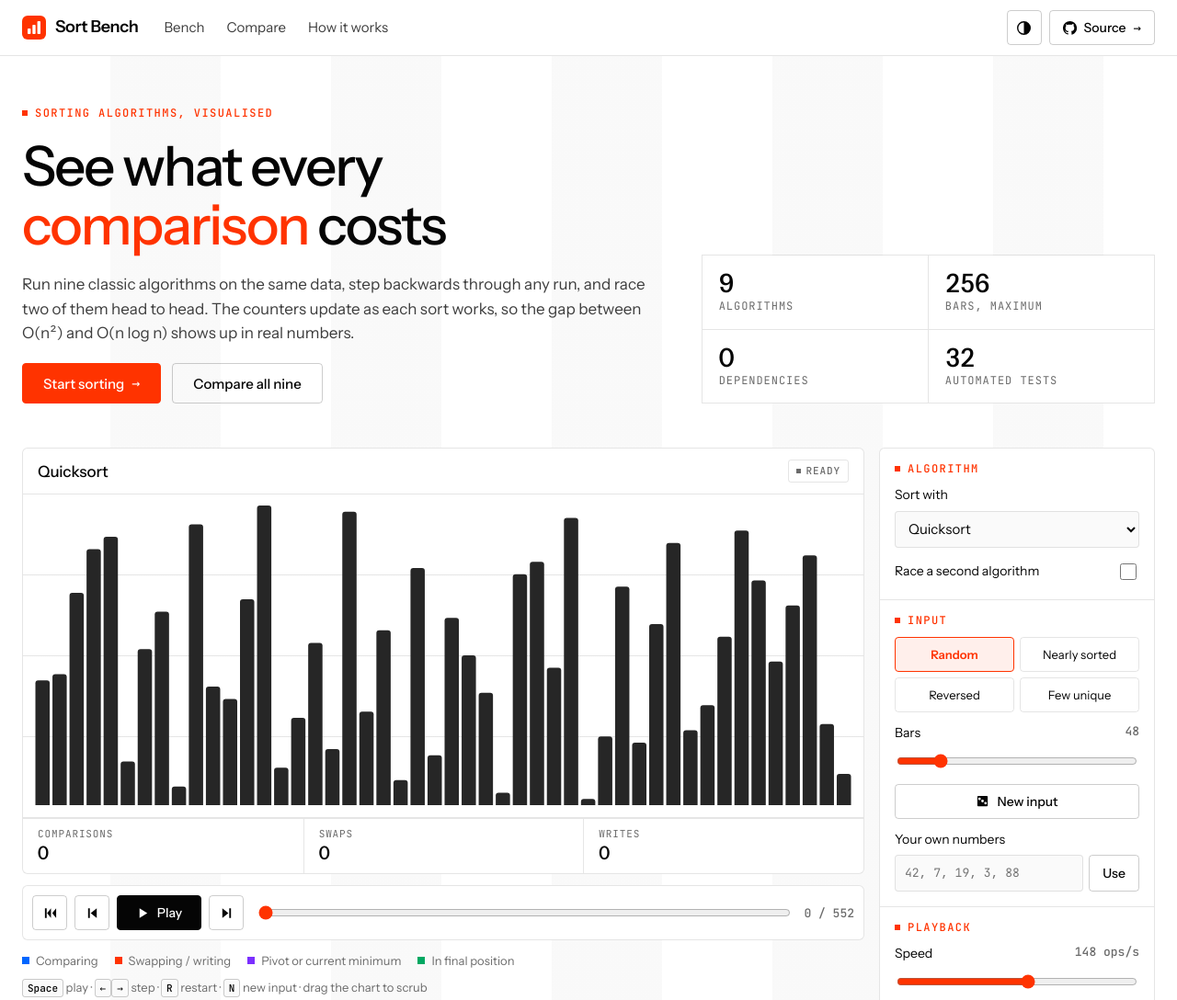
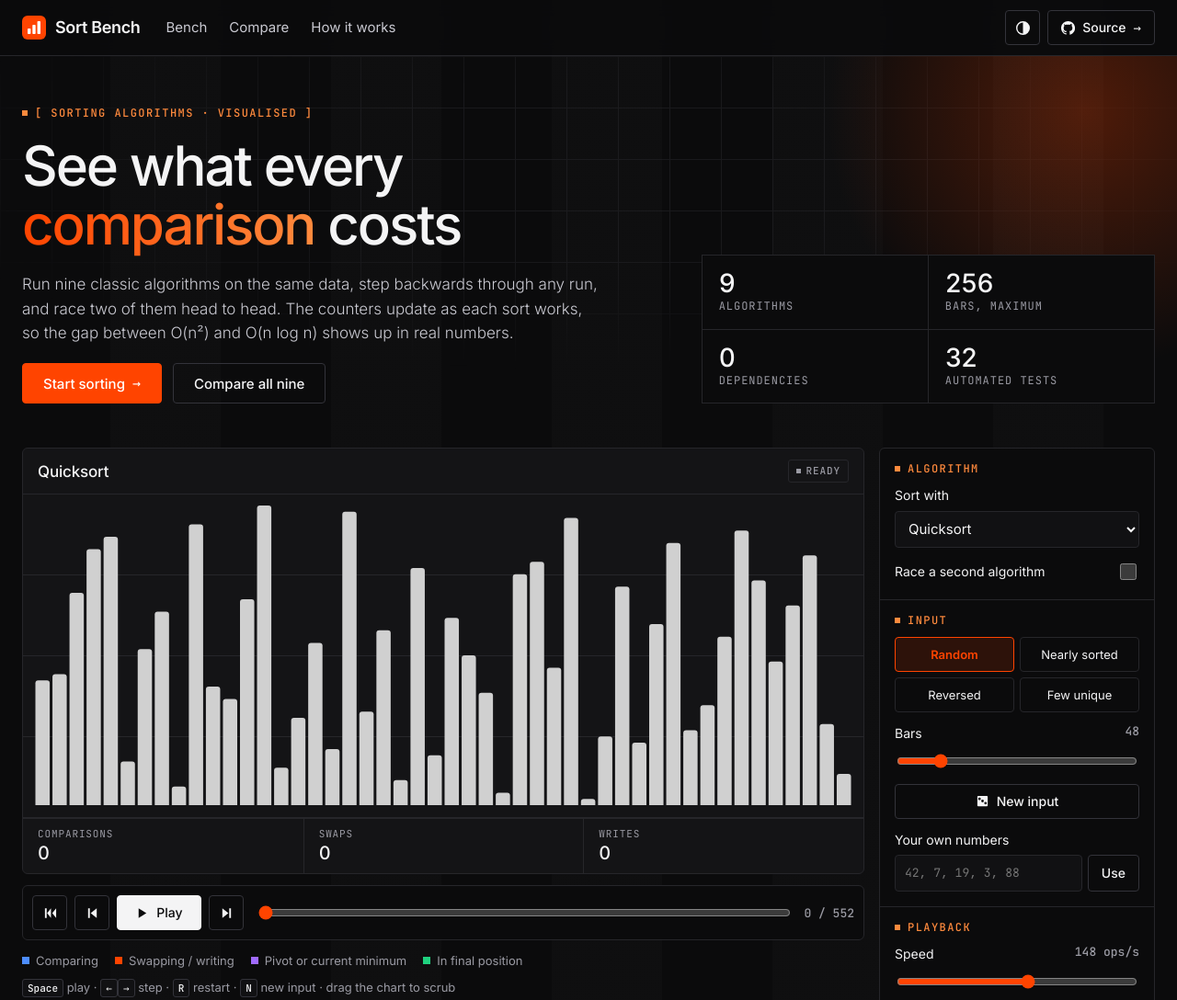
Before and after one commit to harsh-github007/sorting-aglo-visualization, a website: page index.html in a window 1280 px wide. Shown: the top 1088 px of the page at 92% size. Drawn offline with Linux system fonts and the light colour scheme.

Commit message:
Dark theme by default, matching the other project sites

```diff
--- a/css/style.css
+++ b/css/style.css
@@ -341,3 +341,19 @@ tr.current .meter i { background: var(--accent); }
   html { scroll-behavior: auto; }
   .btn { transition: none; }
 }
+
+/* ---------- theme: shared with the other project sites ---------- */
+:root { --font-sans: 'Inter', -apple-system, 'Segoe UI', system-ui, sans-serif; --accent: #FF4400; --swap: #FF4400; }
+:root[data-theme="dark"] {
+  --bg: #0b0b0c; --tint: #111113; --stage: #141416; --stripe: rgba(255, 255, 255, 0.015);
+  --ink: #f4f4f5; --body: #c9c9d1; --muted: #9a9aa3;
+  --line: #26262a; --line-strong: #33333a;
+  --accent: #FF4400; --accent-soft: rgba(255, 68, 0, 0.14); --on-accent: #ffffff; --swap: #FF4400;
+  --band-bg: #111113; --band-line: #26262a;
+}
+.hero { position: relative; overflow: hidden; }
+.hero::before { content: ""; position: absolute; inset: 0; background-image: linear-gradient(var(--line) 1px, transparent 1px), linear-gradient(90deg, var(--line) 1px, transparent 1px); background-size: 56px 56px; mask-image: radial-gradient(ellipse 80% 70% at 50% 30%, #000 30%, transparent 75%); -webkit-mask-image: radial-gradient(ellipse 80% 70% at 50% 30%, #000 30%, transparent 75%); opacity: .55; pointer-events: none; }
+.hero::after { content: ""; position: absolute; width: 640px; height: 640px; right: -220px; top: -260px; background: radial-gradient(circle, rgba(255, 68, 0, .28), transparent 62%); pointer-events: none; }
+.hero .container { position: relative; z-index: 1; }
+.hero h1 em { background: linear-gradient(90deg, #FF4400, #ff8a3d); -webkit-background-clip: text; background-clip: text; color: transparent; }
+.eyebrow { color: #ff8a3d; }
--- a/index.html
+++ b/index.html
@@ -1,15 +1,15 @@
 <!DOCTYPE html>
-<html lang="en">
+<html lang="en" data-theme="dark">
 <head>
 <meta charset="utf-8">
 <meta name="viewport" content="width=device-width, initial-scale=1, viewport-fit=cover">
 <!-- page:head -->
 <title>Sort Bench</title>
 <meta name="description" content="Watch nine sorting algorithms run step by step, scrub back and forth, and race two of them on the same input.">
-<meta name="theme-color" content="#FF3300">
+<meta name="theme-color" content="#0b0b0c">
 <link rel="preconnect" href="https://fonts.googleapis.com">
 <link rel="preconnect" href="https://fonts.gstatic.com" crossorigin>
-<link rel="stylesheet" href="https://fonts.googleapis.com/css2?family=Instrument+Sans:wght@300;400;500;600&family=JetBrains+Mono:wght@400;500&display=swap">
+<link rel="stylesheet" href="https://fonts.googleapis.com/css2?family=Inter:wght@300;400;500;600;700&family=JetBrains+Mono:wght@400;500&display=swap">
 <link rel="stylesheet" href="css/style.css">
 <!-- /page:head -->
 </head>
@@ -45,7 +45,7 @@
 <header class="hero" id="top">
   <div class="container">
     <div class="hero-copy">
-      <p class="eyebrow">Sorting algorithms, visualised</p>
+      <p class="eyebrow">[ Sorting algorithms · visualised ]</p>
       <h1>See what every <em>comparison</em> costs</h1>
       <p class="lede">Run nine classic algorithms on the same data, step backwards through any run, and race two of them head to head. The counters update as each sort works, so the gap between O(n²) and O(n log n) shows up in real numbers.</p>
       <div class="cta">
```
Also changed, not shown: docs/screenshot.png.
